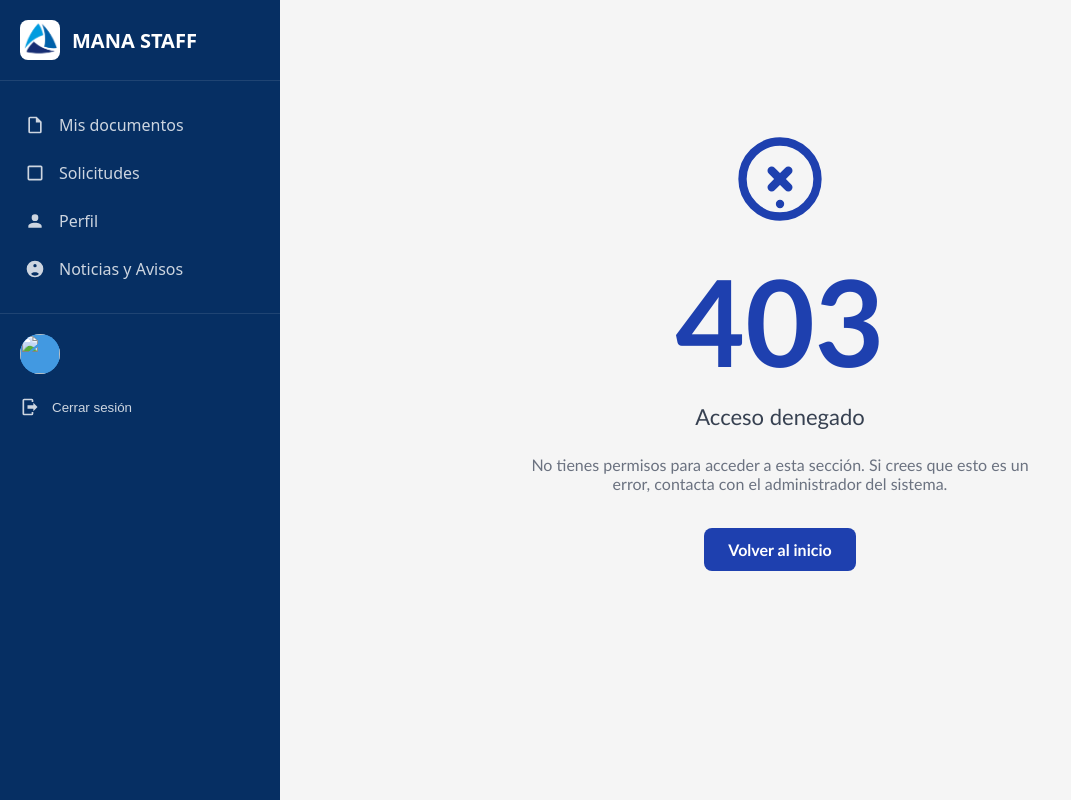
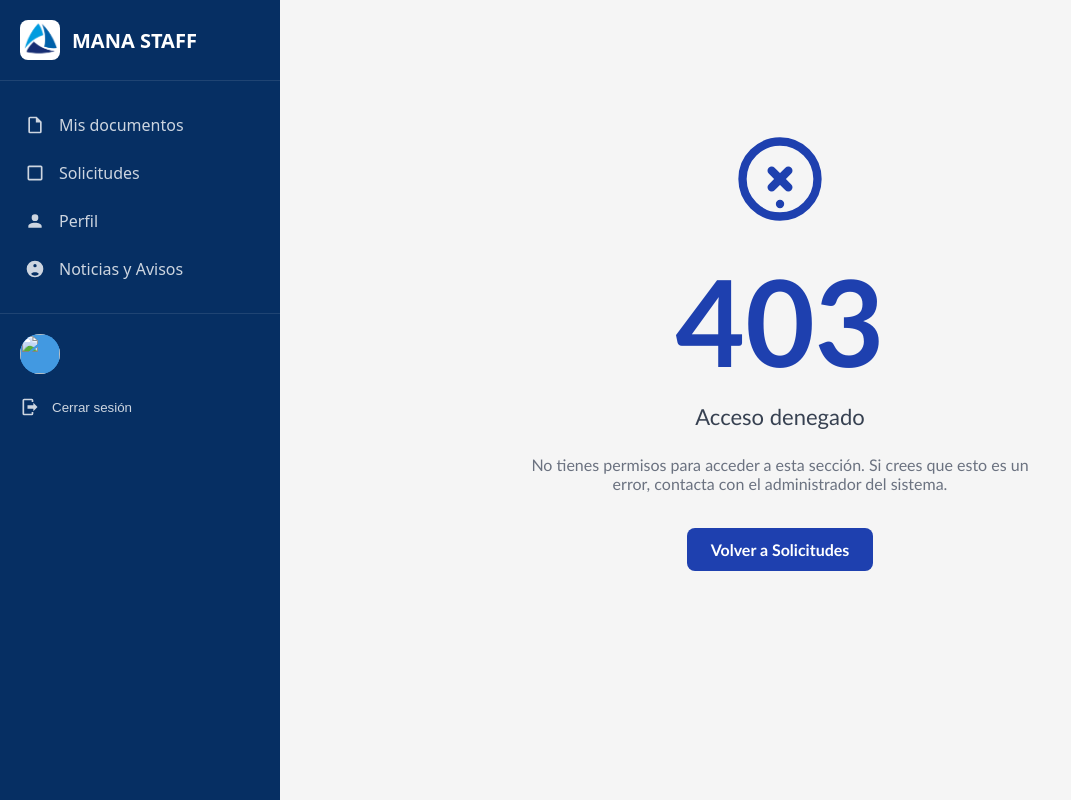
Before and after one commit to Bastianitox/ManaStaff, a Django app: template Web/ManaStaff_Web/staffweb/templates/staffweb/403.html in a window 1280 px wide. Shown: the whole page, without its empty margins (0-1071 px from the left). Run offline with Django 5.2, Linux system fonts and the light colour scheme; the template is opened without the code that fills it, so the values that code supplies are empty.

Commit message:
arreglado redirecction de error 403

```diff
--- a/Web/ManaStaff_Web/staffweb/templates/staffweb/403.html
+++ b/Web/ManaStaff_Web/staffweb/templates/staffweb/403.html
@@ -21,6 +21,6 @@
         No tienes permisos para acceder a esta sección.
         Si crees que esto es un error, contacta con el administrador del sistema.
     </div>
-    <a href="{% url 'inicio_dashboard' %}" class="btn-volver">Volver al inicio</a>
+    <a href="{% url 'inicio_solicitudes' %}" class="btn-volver">Volver a Solicitudes</a>
 </div>
 {% endblock principal %}
```
Also changed, not shown: Web/ManaStaff_Web/db.sqlite3.
